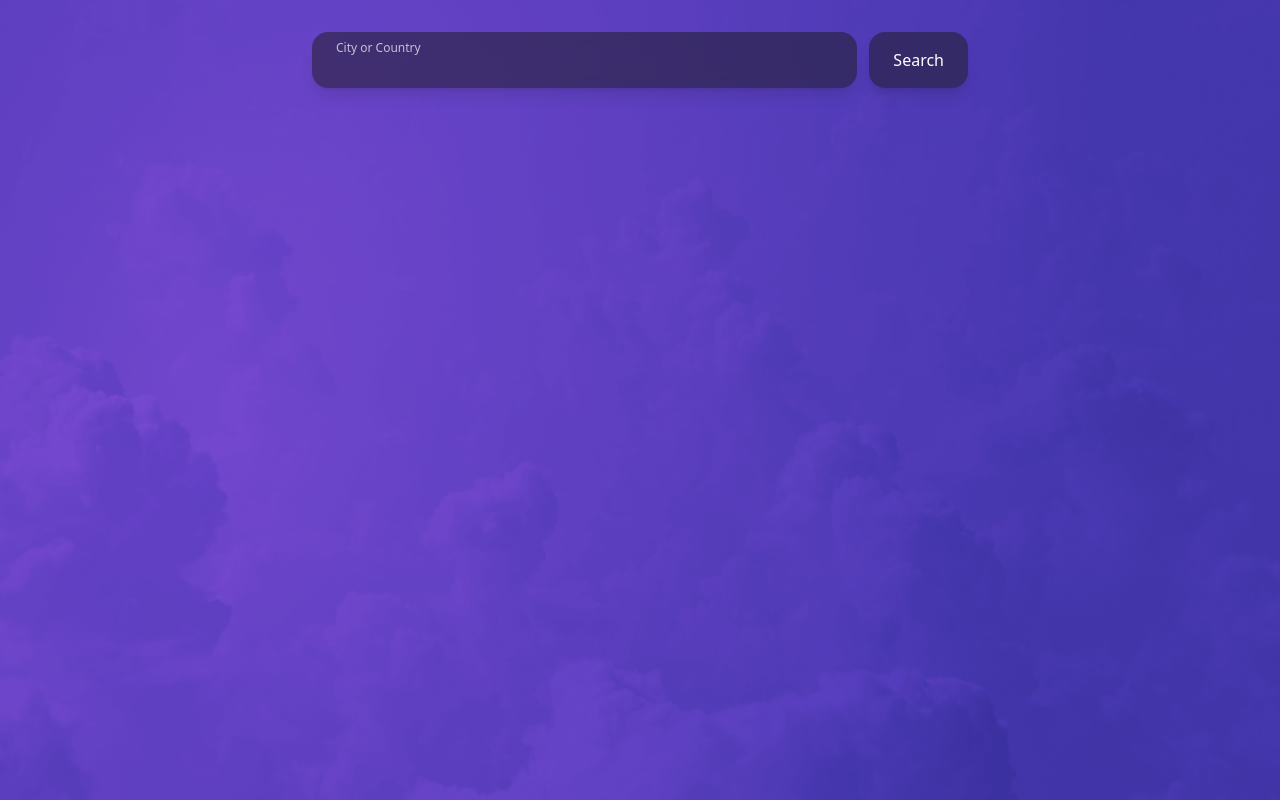
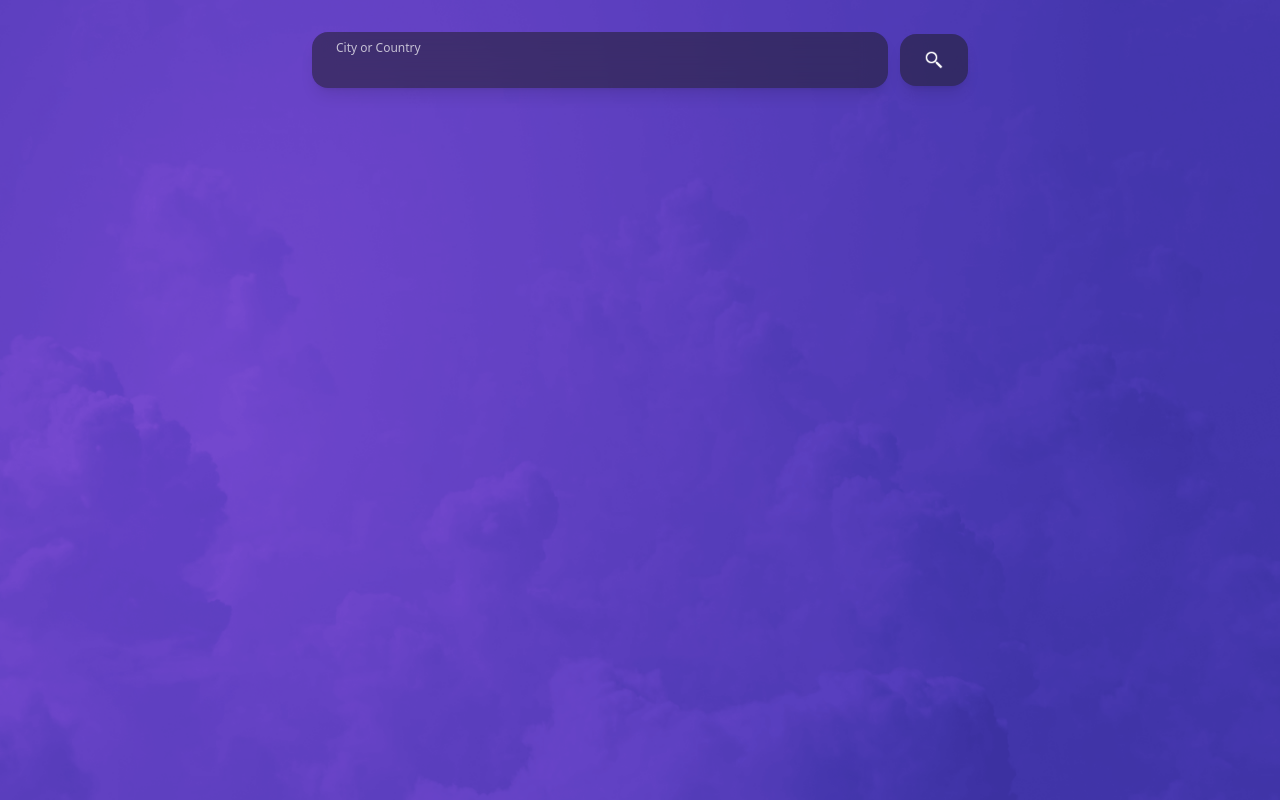
Before and after one commit to syliow/weather, a React (Vite) app: page / in a window 1280 px wide. Built offline with nearby package versions, Linux system fonts and the light colour scheme.

Commit message:
style: Replace search button text with SVG icon in WeatherSearchBar component

```diff
--- a/src/components/WeatherSearchBar.tsx
+++ b/src/components/WeatherSearchBar.tsx
@@ -4,14 +4,12 @@ interface WeatherSearchBarProps {
   city: string;
   onCityChange: (value: string) => void;
   onSearch: () => void;
-  onClear: () => void;
 }
 
 const WeatherSearchBar: React.FC<WeatherSearchBarProps> = ({
   city,
   onCityChange,
   onSearch,
-  onClear,
 }) => {
   return (
     <form
@@ -37,7 +35,7 @@ const WeatherSearchBar: React.FC<WeatherSearchBarProps> = ({
         type="submit"
         className="px-6 py-4 rounded-2xl bg-[#1A1A1A80] hover:bg-[#1A1A1Acc] transition-colors duration-200 text-white shadow-lg cursor-pointer"
       >
-        Search
+        <img src="/search_white.svg" alt="Search" className="w-5 h-5" />
       </button>
       {/* Hiding the clear button for now */}
       {/* <button
```
